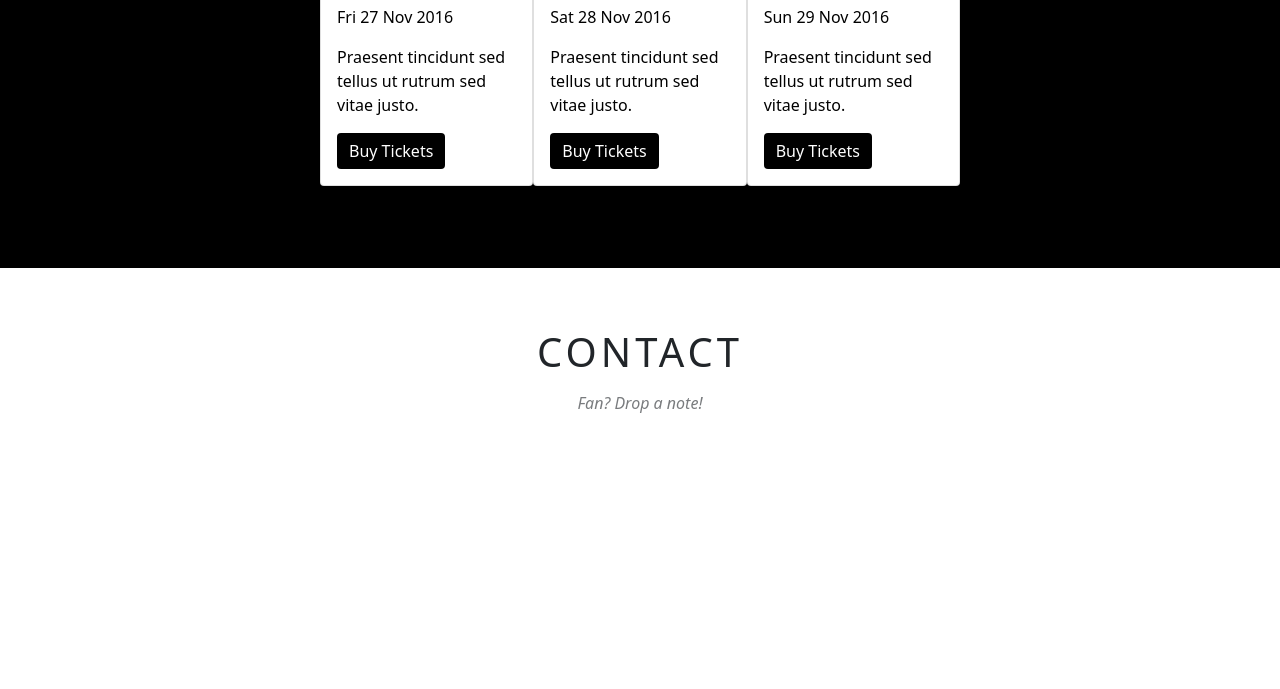
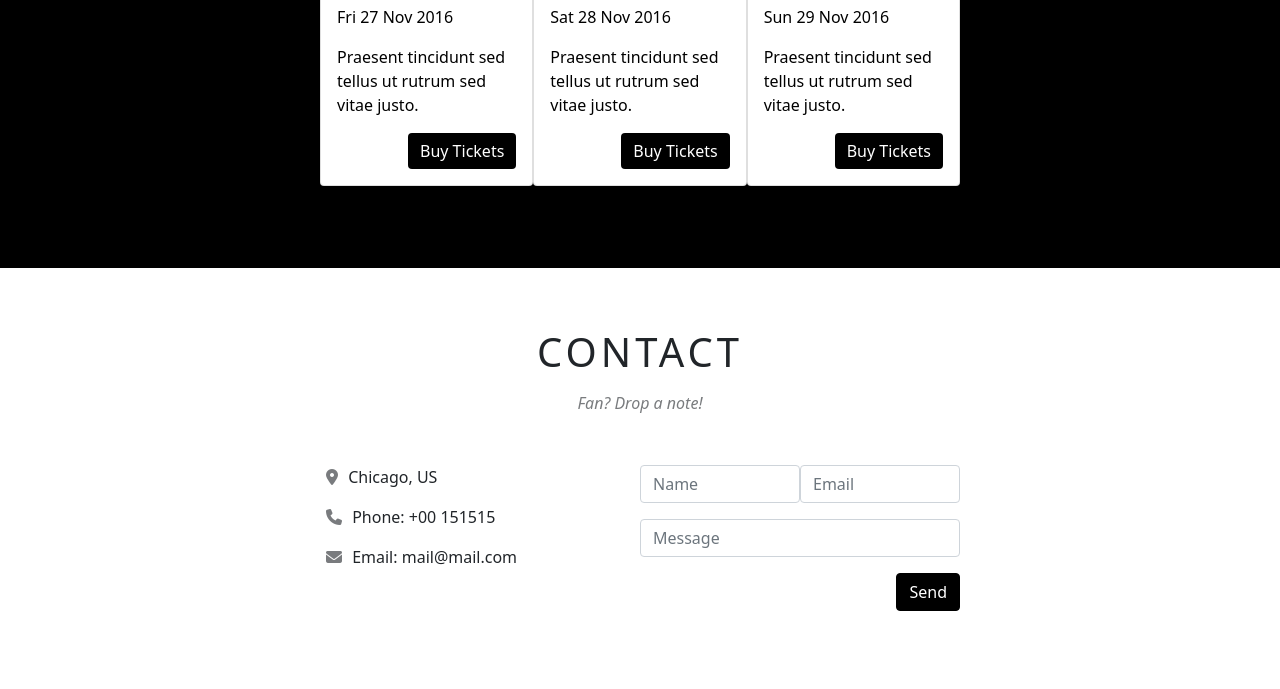
Before and after one commit to VoTuanNhat226/The-Band, a plain HTML site: page index.html in a window 1280 px wide. Shown: the part 1906-2595 px from the top of the page. Before the commit the page ends 2386 px from the top, so only its background shows below. Drawn offline with nearby package versions, Linux system fonts and the light colour scheme; files whose address does not match are found by name.

Commit message:
update contact

```diff
--- a/index.html
+++ b/index.html
@@ -102,8 +102,34 @@
              <div class="contact">
                 <h1 class="heading">CONTACT</h1>
                 <p class="sub-heading">Fan? Drop a note!</p>
+                <div class="info-contact">
+                    <div class="info">
+                        <p><i class="fa-solid fa-location-dot"></i> Chicago, US</p>
+                        <p><i class="fa-solid fa-phone"></i> Phone: +00 151515</p>
+                        <p><i class="fa-solid fa-envelope"></i> Email: mail@mail.com</p>
+                    </div>
+                    <form>
+                        <div class="name-email">
+                            <div class="mb-3">
+                                <input type="text" class="form-control" id="exampleInputEmail1" aria-describedby="emailHelp" placeholder="Name">
+                              </div>
+                              <div class="mb-3">
+                                <input type="text" class="form-control" id="exampleInputPassword1" placeholder="Email">
+                              </div>
+                        </div>
+                        <div class="mb-3">
+                            <input type="text" class="form-control" id="exampleInputPassword1" placeholder="Message">
+                          </div>
+                        <button type="submit" class="btn btn-primary">Send</button>
+                      </form>
+                </div>
+                <img src="https://www.w3schools.com/w3images/map.jpg" alt="" style="width: 100vw; margin-top: 100px !important;">
              </div>
         </div>
+        <footer>
+            <h5><i class="fa-brands fa-square-facebook"></i><i class="fa-brands fa-instagram"></i><i class="fa-brands fa-square-snapchat"></i><i class="fa-brands fa-twitter"></i><i class="fa-brands fa-linkedin"></i></h5>
+            <h5>Powered by <a href="https://www.facebook.com/votuannhat226" style="color: black;">TuanNhat</a></h5>
+        </footer>
     </div>
 </body>
 </html>
--- a/style.css
+++ b/style.css
@@ -170,3 +170,35 @@ html {
 .place-list .card img:hover {
     opacity: 0.6;
 }
+.info-contact {
+    display: flex;
+    width: 50%;
+    margin: 0 auto;
+    justify-content: space-around;
+    margin-top: 50px;
+}
+.info {
+    width: 50%;
+}
+form {
+    width: 50%;
+}
+.name-email {
+    display: flex;
+    justify-content: space-between;
+}
+.btn-primary {
+    float: right !important;
+    background-color: black !important;
+    color: #ffffff;
+    border-radius: 0;
+    border-color: #000 !important;
+}
+footer {
+    text-align: center;
+    height: 150px;
+}
+footer h3, i {
+    padding: 0 6px;
+    opacity: 0.6;
+}
```
